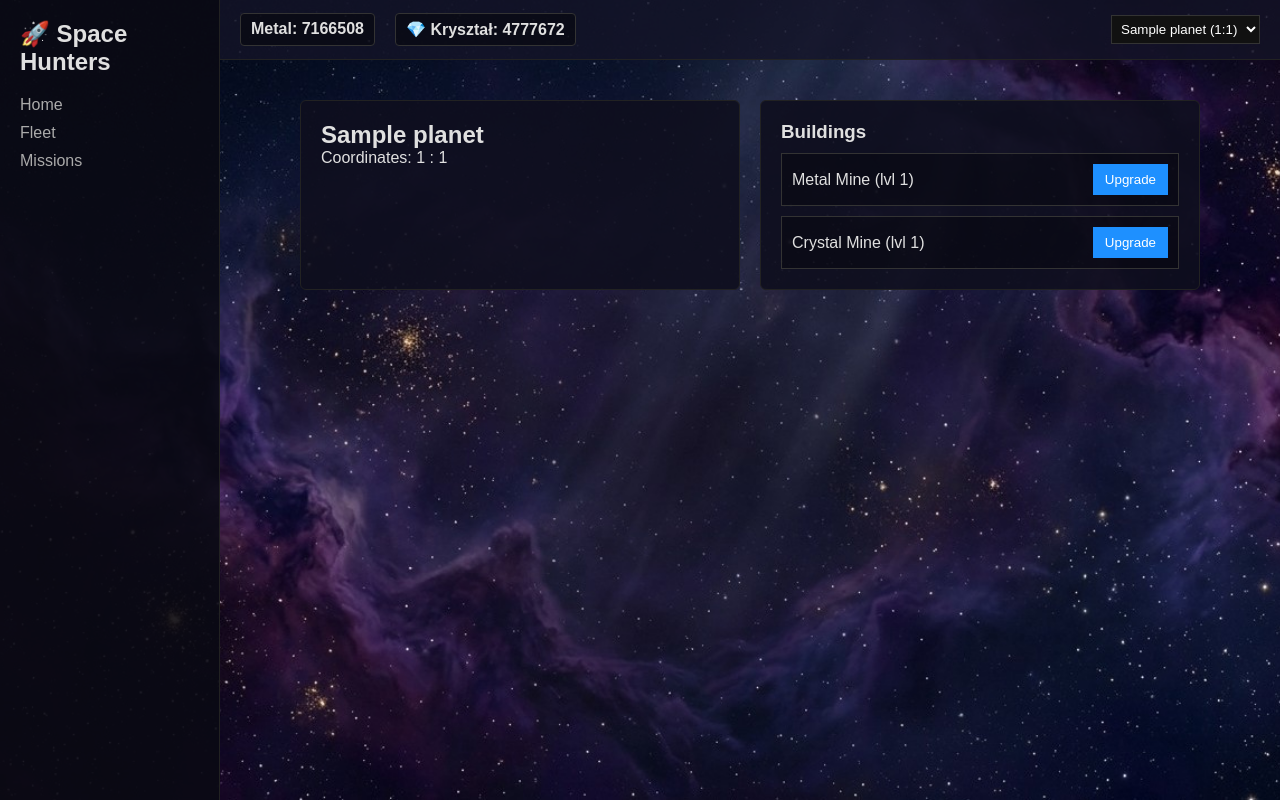
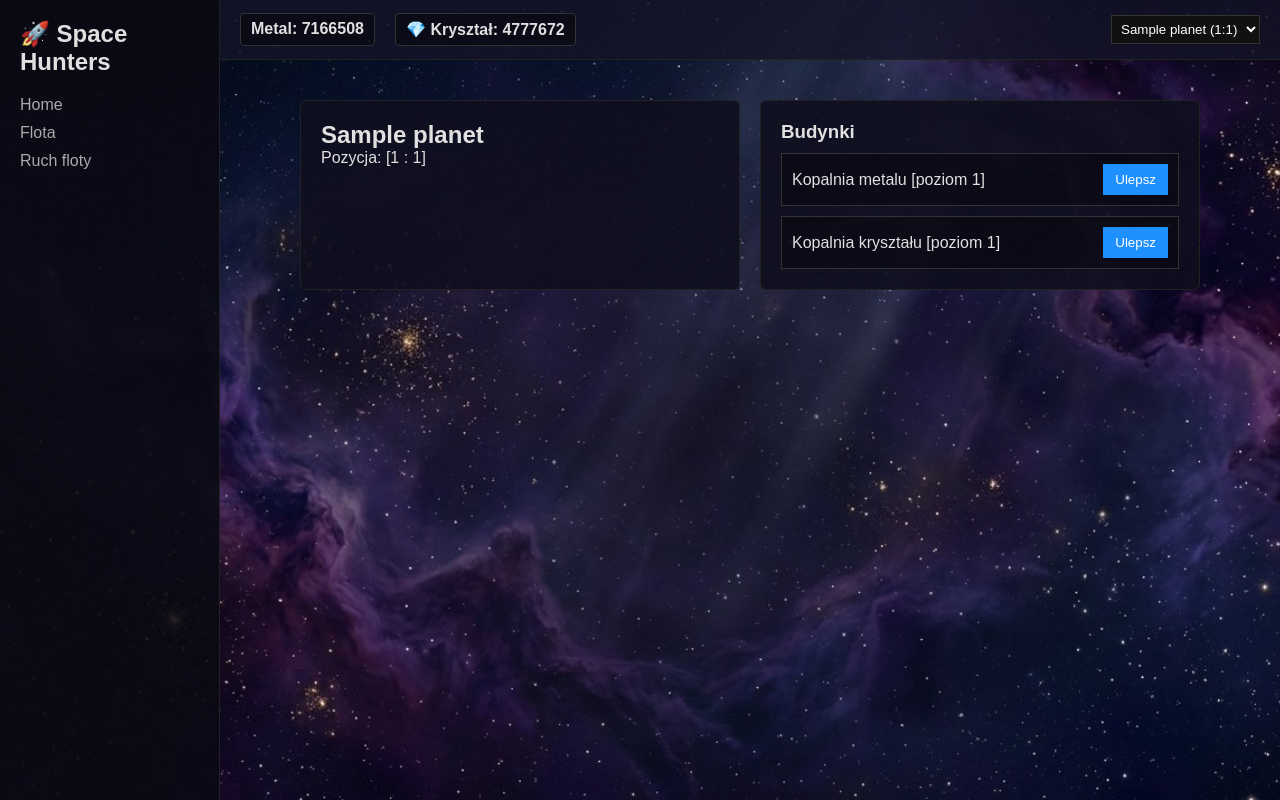
Before and after one commit to Lord-zet/spacehunters, a Django app: page /game/planet/1/ in a window 1280 px wide. Run offline with Django 5.2, Linux system fonts and the light colour scheme; a user stored in the database is signed in; tables that the repository leaves empty hold one stand-in row (values such as "Sample post").

Commit message:
refactor: normalize names across templates

```diff
--- a/src/apps/game/templates/game/base.html
+++ b/src/apps/game/templates/game/base.html
@@ -19,8 +19,8 @@
         <nav>
             <ul>
                 <li><a href="{% url 'game:planet_detail' pk=planet.id %}">Home</a></li>
-                <li><a href="{% url 'game:send_fleet' pk=planet.id %}">Fleet</a></li>
-                <li><a href="{% url 'game:fleet_list' pk=planet.id %}">Missions</a></li>
+                <li><a href="{% url 'game:send_fleet' pk=planet.id %}">Flota</a></li>
+                <li><a href="{% url 'game:fleet_list' pk=planet.id %}">Ruch floty</a></li>
             </ul>
         </nav>
     </aside>
--- a/src/apps/game/templates/game/fleet_list.html
+++ b/src/apps/game/templates/game/fleet_list.html
@@ -3,7 +3,7 @@
 {% block content %}
 <div class="panel fleet-list">
 
-    <h2>Fleet Movements</h2>
+    <h2>Ruch floty</h2>
 
     {% for fleet in fleets %}
     <div class="fleet-item">
--- a/src/apps/game/templates/game/planet_detail.html
+++ b/src/apps/game/templates/game/planet_detail.html
@@ -11,36 +11,36 @@
         <!-- LEFT PANEL -->
         <div class="panel">
             <h2>{{ planet.name }}</h2>
-            <p>Coordinates: {{ planet.x }} : {{ planet.y }}</p>
+            <p>Pozycja: [{{ planet.x }} : {{ planet.y }}]</p>
         </div>
 
             <!-- BUILDINGS -->
         <div class="panel">
-            <h3>Buildings</h3>
+            <h3>Budynki</h3>
 
             <!-- METAL MINE -->
             <div class="building">
                 <div>
-                    Metal Mine (lvl {{ planet.metal_mine_level }})
+                    Kopalnia metalu [poziom {{ planet.metal_mine_level }}]
                 </div>
 
                 <form method="post">
                     {% csrf_token %}
                     <input type="hidden" name="building" value="metal_mine">
-                    <button type="submit">Upgrade</button>
+                    <button type="submit">Ulepsz</button>
                 </form>
             </div>
 
             <!-- CRYSTAL MINE -->
             <div class="building">
                 <div>
-                    Crystal Mine (lvl {{ planet.crystal_mine_level }})
+                    Kopalnia kryształu [poziom {{ planet.crystal_mine_level }}]
                 </div>
 
                 <form method="post">
                     {% csrf_token %}
                     <input type="hidden" name="building" value="crystal_mine">
-                    <button type="submit">Upgrade</button>
+                    <button type="submit">Ulepsz</button>
                 </form>
             </div>
         </div>
```
Also changed, not shown: src/apps/game/templates/game/send_fleet.html (+5 -7 lines).
